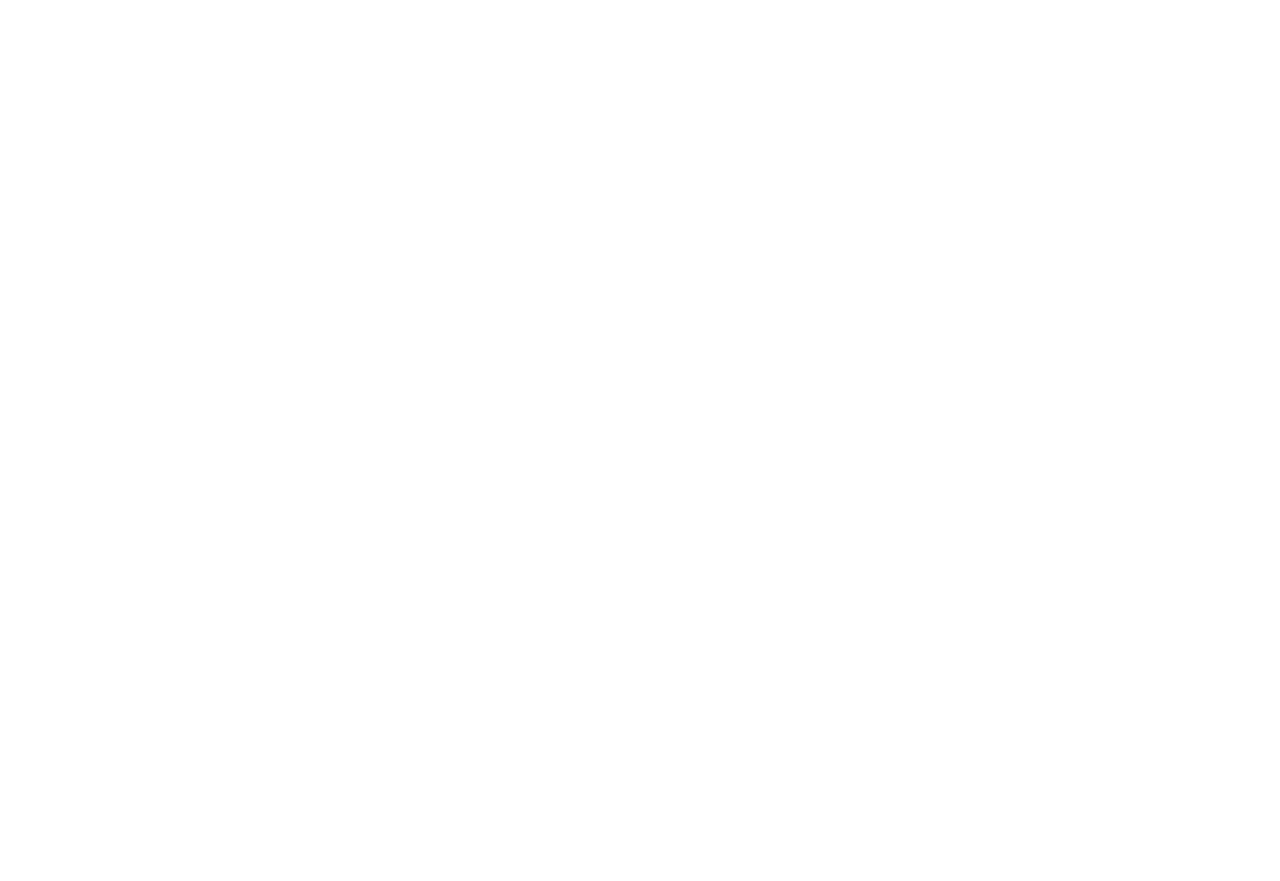
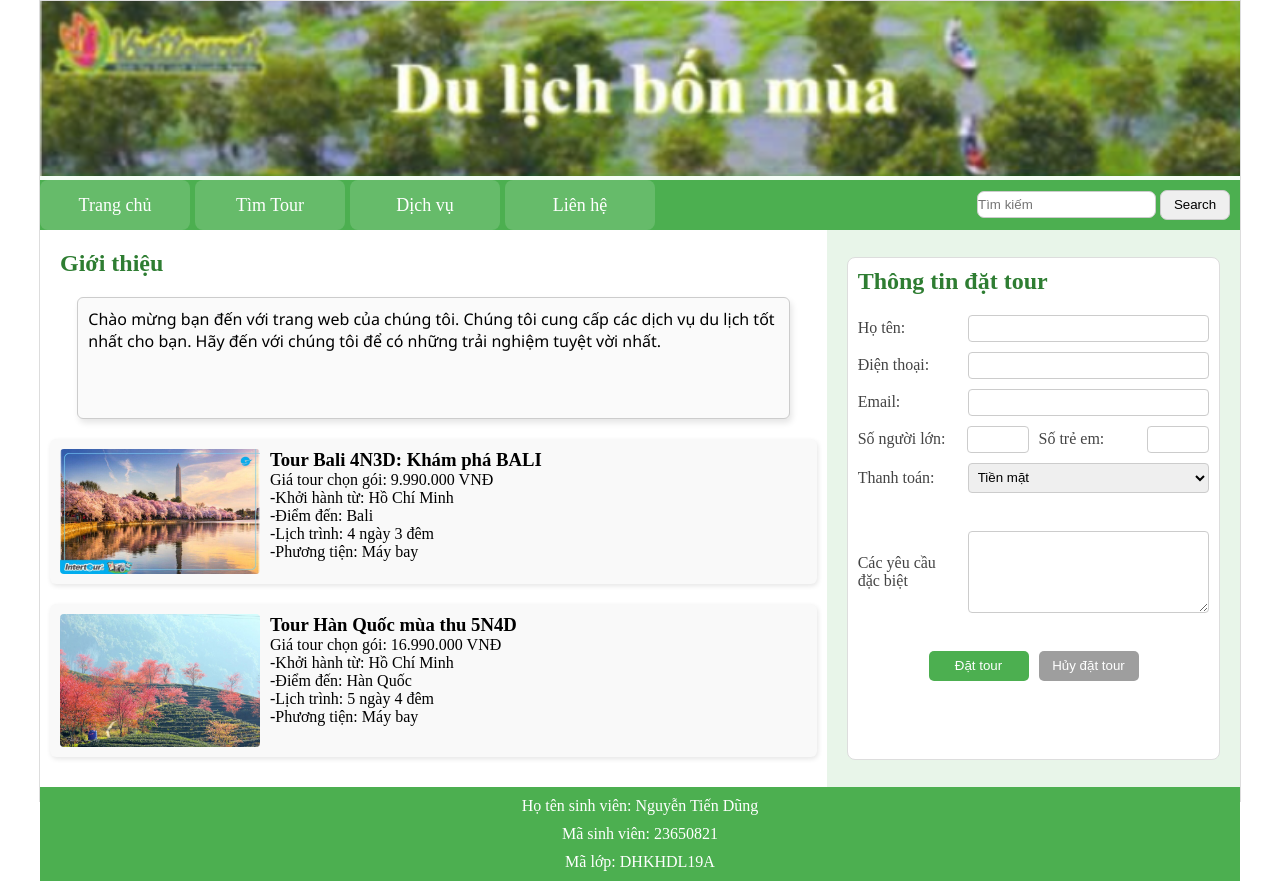
Before and after one commit to TinsDunx2005/baitaptuan4, a plain HTML site: page bai2/index.html in a window 1280 px wide. Before the commit the page ends 800 px from the top, so only its background shows below. Drawn offline with Linux system fonts and the light colour scheme.

Commit message:
update bài 2
done ex2

```diff
--- a/bai2/index.html
+++ b/bai2/index.html
@@ -1,11 +1,127 @@
 <!DOCTYPE html>
 <html lang="en">
+
 <head>
-    <meta charset="UTF-8">
-    <meta name="viewport" content="width=device-width, initial-scale=1.0">
-    <title>Document</title>
+  <meta charset="UTF-8">
+  <meta name="viewport" content="width=device-width, initial-scale=1.0">
+  <title>Bài 2</title>
+  <link rel="stylesheet" href="./style.css">
 </head>
+
 <body>
+  <div class="container">
+    <div class="header">
+      <div>
+        <img src="./img/hd.png" alt="">
+      </div>
+      <div class="nav-menu">
+        <ul class="nav-list">
+          <li><a href="#">Trang chủ</a></li>
+          <li><a href="#">Tìm Tour</a></li>
+          <li>
+            <a href="#">Dịch vụ</a>
+            <ul class="nav-submenu">
+              <li>Đặt phòng</li>
+              <li>Đặt vé máy bay</li>
+            </ul>
+          </li>
+          <li><a href="#">Liên hệ</a></li>
+        </ul>
+        <div class="nav-search">
+          <input type="text" placeholder="Tìm kiếm">
+          <button>Search</button>
+        </div>
+      </div>
+    </div>
 
+    <div class="body">
+      <div class="main-content">
+        <h2 class="main-title">Giới thiệu</h2>
+        <div class="main-text">
+          <p>Chào mừng bạn đến với trang web của chúng tôi. Chúng tôi cung cấp các dịch vụ du lịch tốt nhất cho bạn. Hãy
+            đến với chúng tôi để có những trải nghiệm tuyệt vời nhất.</p>
+        </div>
+
+        <div class="tour-card">
+          <img src="./img/inf1.jpg" alt="">
+          <div class="tour-info">
+            <h3>Tour Bali 4N3D: Khám phá BALI</h3>
+            <p>Giá tour chọn gói: 9.990.000 VNĐ</p>
+            <ul style="list-style-type: none;">
+              <li>-Khởi hành từ: Hồ Chí Minh</li>
+              <li>-Điểm đến: Bali</li>
+              <li>-Lịch trình: 4 ngày 3 đêm</li>
+              <li>-Phương tiện: Máy bay</li>
+            </ul>
+          </div>
+        </div>
+
+        <div class="tour-card">
+          <img src="./img/inf2.jpg" alt="">
+          <div class="tour-info">
+            <h3>Tour Hàn Quốc mùa thu 5N4D</h3>
+            <p>Giá tour chọn gói: 16.990.000 VNĐ</p>
+            <ul style="list-style-type: none;">
+              <li>-Khởi hành từ: Hồ Chí Minh</li>
+              <li>-Điểm đến: Hàn Quốc</li>
+              <li>-Lịch trình: 5 ngày 4 đêm</li>
+              <li>-Phương tiện: Máy bay</li>
+            </ul>
+          </div>
+        </div>
+      </div>
+
+      <div class="order-form-wrap">
+        <div class="order-form-box">
+          <h2>Thông tin đặt tour</h2>
+          <form action="" class="order-form">
+            <div>
+              <label for="">Họ tên:</label>
+              <input type="text">
+            </div>
+            <div>
+              <label for="">Điện thoại:</label>
+              <input type="text">
+            </div>
+            <div>
+              <label for="">Email:</label>
+              <input type="text">
+            </div>
+            <div>
+              <label for="">Số người lớn: </label>
+              <input type="text" class="input-number">
+              <label for="">Số trẻ em: </label>
+              <input type="text" class="input-number">
+            </div>
+            <div>
+              <label for="">Thanh toán:</label>
+              <select>
+                <option>Tiền mặt</option>
+                <option>Chuyển khoản</option>
+              </select>
+            </div>
+            <br>
+            <div>
+              <label for="">Các yêu cầu đặc biệt</label>
+              <textarea cols="30" rows="10" style="height: 70px;"></textarea>
+            </div>
+            <br>
+            <div class="order-actions">
+              <button class="btn-order">Đặt tour</button>
+              <button class="btn-cancel">Hủy đặt tour</button>
+            </div>
+          </form>
+        </div>
+      </div>
+    </div>
+
+    <div class="footer">
+      <div class="footer-content">
+        <p> Họ tên sinh viên: Nguyễn Tiến Dũng</p>
+        <p> Mã sinh viên: 23650821</p>
+        <p> Mã lớp: DHKHDL19A</p>
+      </div>
+    </div>
+  </div>
 </body>
 </html>
--- /dev/null
+++ b/bai2/style.css
@@ -0,0 +1,246 @@
+* {
+    margin: 0;
+    padding: 0;
+}
+
+.container {
+    width: 1200px;
+    height: 800px;
+    margin: 0 auto;
+    border: 1px solid #ddd;
+    background-color: #f5fdf7;
+    position: relative;
+}
+
+.header img {
+    width: 100%;
+    height: 100%;
+}
+
+.nav-menu {
+    background-color: #4CAF50;
+    height: 50px;
+    display: flex;
+    align-items: center;
+    justify-content: space-between;
+}
+
+.nav-list {
+    display: flex;
+    gap: 5px;
+}
+
+.nav-list li {
+    list-style: none;
+    height: 50px;
+    width: 150px;
+    background-color: #66BB6A;
+    border-radius: 8px;
+}
+.nav-list li:hover{
+    background-color: #A5D6A7;
+}
+.nav-list a:hover{
+    font-weight: 600;
+    color: #1B5E20;
+}
+a {
+    font-size: 18px;
+    text-decoration: none;
+    color: white;
+    justify-content: center;
+    align-items: center;
+    line-height: 50px;
+    display: flex;
+}
+
+input,
+button {
+    height: 25px;
+    border-radius: 7px;
+    border: 1px solid #ccc;
+}
+
+button {
+    width: 70px;
+    height: 30px;
+}
+
+.nav-search {
+    padding-right: 10px;
+}
+
+.nav-list>li {
+    position: relative;
+}
+.nav-submenu {
+    position: absolute;
+    top: 50px;
+    left: 0;
+    display: none;
+    background-color: #66BB6A;
+    border-radius: 8px;
+}
+.nav-submenu li {
+    width: 150px;
+    height: 50px;
+    color: white;
+    background-color: #66BB6A;
+    border-radius: 8px;
+    line-height: 50px;
+    text-align: center;
+}
+.nav-list>li:hover .nav-submenu {
+    display: block;
+}
+
+.body {
+    background-color: #f0f0f0;
+    display: flex;
+}
+
+.main-content {
+    background-color: #ffffff;
+    width: 65%;
+    padding: 10px;
+}
+
+.main-title {
+    color: #2E7D32;
+    margin-bottom: 10px;
+    padding: 10px;
+}
+
+.main-text {
+    width: 90%;
+    height: 100px;
+    border: 1px solid #ccc;
+    border-radius: 6px;
+    box-shadow: 2px 4px 6px rgba(0,0,0,0.1);
+    background-color: #fafafa;
+    padding: 10px;
+    margin: 0 auto 20px auto;
+    font-family: 'Segoe UI', Tahoma, Geneva, Verdana, sans-serif;
+    font-weight: 500;
+}
+
+.tour-card {
+    display: flex;
+    gap: 10px;
+    margin-bottom: 20px;
+    background: #f9f9f9;
+    border-radius: 6px;
+    padding: 10px;
+    box-shadow: 1px 2px 5px rgba(0,0,0,0.1);
+}
+
+.tour-card img {
+    width: 200px;
+    border-radius: 4px;
+    object-fit: cover;
+}
+
+.order-form-wrap {
+    width: 35%;
+    background: #E8F5E9;
+    display: flex;
+    justify-content: center;
+    align-items: center;
+}
+
+h2 {
+    padding: 10px;
+    color: #2E7D32;
+}
+.order-form-box {
+    height: 90%;
+    width: 90%;
+    border: 1px solid #ddd;
+    color: #333;
+    background-color: #ffffff;
+    border-radius: 8px;
+}
+
+.order-form {
+    display: flex;
+    flex-direction: column;
+    gap: 10px;
+    padding: 10px;
+}
+
+.order-form div {
+    display: flex;
+    align-items: center;
+    gap: 10px;
+}
+
+.order-form label {
+    width: 100px;
+    text-align: left;
+    color: #444;
+}
+
+.order-form input,
+select,
+textarea {
+    flex: 1;
+    height: 15px;
+    padding: 5px;
+    border: 1px solid #ccc;
+    border-radius: 4px;
+}
+
+select {
+    height: 30px;
+}
+
+.order-form .input-number {
+    width: 50px;
+}
+
+.order-actions {
+    display: flex;
+    justify-content: center;
+    gap: 10px;
+}
+
+.btn-order {
+    width: 100px;
+    height: 30px;
+    background-color: #4CAF50;
+    color: white;
+    border: none;
+    border-radius: 5px;
+    cursor: pointer;
+    transition: all 0.3s;
+}
+.btn-order:hover {
+    background-color: #388E3C;
+    transform: translateY(-2px);
+}
+.btn-cancel {
+    width: 100px;
+    height: 30px;
+    background-color: #9E9E9E;
+    color: white;
+    border: none;
+    border-radius: 5px;
+    cursor: pointer;
+    transition: all 0.3s;
+}
+.btn-cancel:hover {
+    background-color: #757575;
+    transform: translateY(-2px);
+}
+
+.footer {
+    background-color: #4CAF50;
+}
+.footer-content {
+    display: flex;
+    flex-direction: column;
+    color: white;
+    text-align: center;
+    padding: 10px;
+    gap: 10px;
+}
```
Also changed, not shown: bai2/img/hd.png (added), bai2/img/inf1.jpg (added), bai2/img/inf2.jpg (added).
